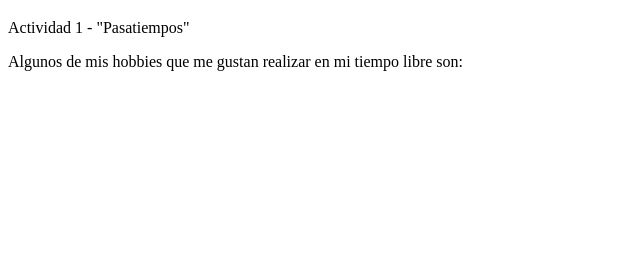
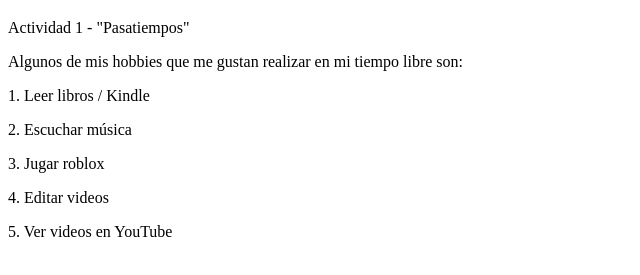
Before and after one commit to eveelyn04/pasatiempos, a plain HTML site: page index.html in a window 1280 px wide. Shown: the part 61-336 px from the top of the page, without its empty margins (0-640 px from the left). Drawn offline with Linux system fonts and the light colour scheme.

Commit message:
Lista de pasatiempos

```diff
--- a/index.html
+++ b/index.html
@@ -10,5 +10,11 @@
     <header>Actividad 1 - "Pasatiempos"</header>
     <p></p>
     <p>Algunos de mis hobbies que me gustan realizar en mi tiempo libre son:</p>
+    <p></p>
+    <p>1. Leer libros / Kindle</p>
+    <p>2. Escuchar música</p>
+    <p>3. Jugar roblox</p>
+    <p>4. Editar videos</p>
+    <p>5. Ver videos en YouTube</p>
 </body>
 </html>
```
